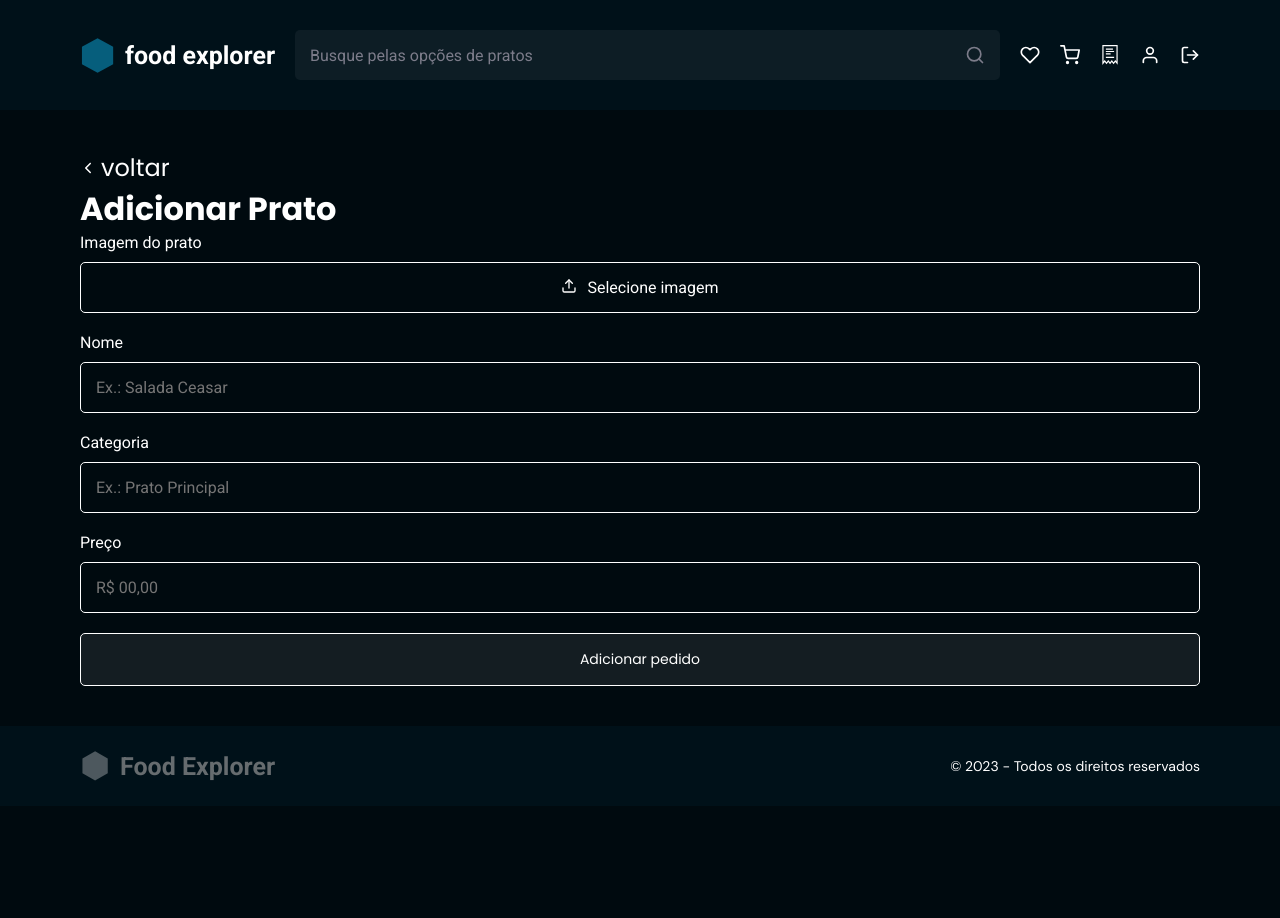
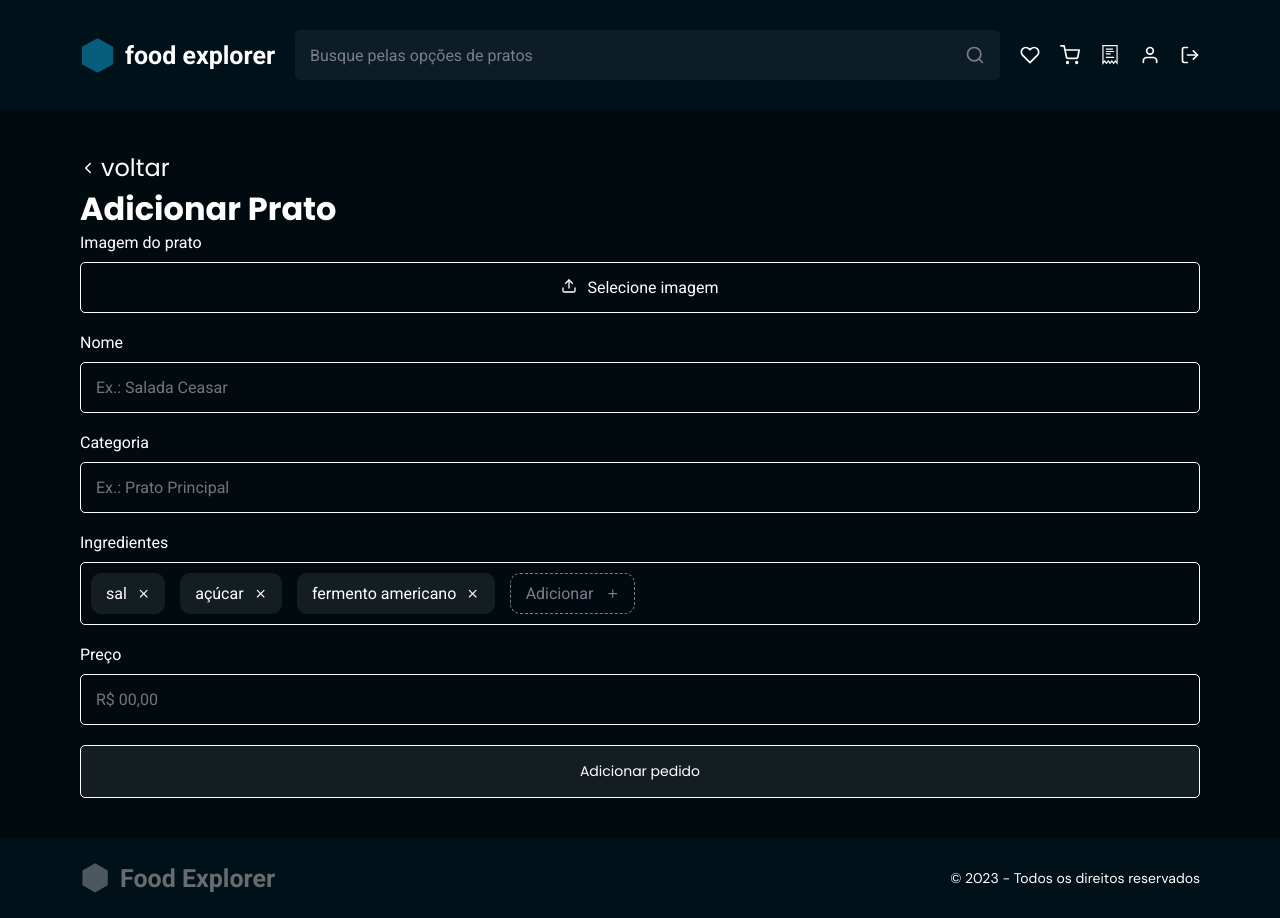
Before and after one commit to MatheusTorresDev97/web-food_exploxer, a React (Vite) app: page / in a window 1280 px wide. Before the commit the page ends 806 px from the top, so only its background shows below. Built offline with nearby package versions, Linux system fonts and the light colour scheme.

Commit message:
feat/ NewIngredient component

```diff
--- a/src/components/Header/styles.js
+++ b/src/components/Header/styles.js
@@ -42,9 +42,7 @@ export const Mobile = styled.div`
     display: flex;
     justify-content: flex-end;
 
-    @media (min-width: 371px) {
-      justify-content: space-between;
-    }
+    justify-content: space-between;
 
     @media (min-width: 780px) {
       display: none;
--- a/src/components/Input/styles.js
+++ b/src/components/Input/styles.js
@@ -5,15 +5,22 @@ export const Container = styled.div`
   margin-bottom: 20px;
   text-align: left;
 
+  p {
+    font-size: clamp(1.4rem, 4vw, 1.6rem);
+  }
+
   > input {
+    margin-top: 10px;
     background-color: transparent;
     color: ${({ theme }) => theme.COLORS.WHITE};
+    outline: none;
+    border: 1px solid ${({ theme }) => theme.COLORS.WHITE};
+    border-radius: 5px;
+    padding: 15px;
     width: 100%;
 
-        margin-top: 10px;
-        padding: 15px;
-        border: 1px solid ${({ theme }) => theme.COLORS.WHITE};
-        border-radius: 5px;
-        outline: none;
+    &::placeholder {
+      font-size: clamp(1.4rem, 4vw, 1.6rem);
     }
-`
+  }
+`;
--- /dev/null
+++ b/src/components/NewIngredient/index.jsx
@@ -0,0 +1,28 @@
+/* eslint-disable react/prop-types */
+import { Container } from "./styles";
+
+import { FiPlus, FiX } from "react-icons/fi";
+
+const NewIngredient = ({ isNew, value }) => {
+  return (
+    <Container isNew={isNew}>
+      {isNew ? (
+        <>
+          <input type="text" placeholder={isNew && "Adicionar"}/>
+          <button type="button">
+            <FiPlus />
+          </button>
+        </>
+      ) : (
+        <>
+          <p>{value}</p>
+          <button type="button">
+            <FiX />
+          </button>
+        </>
+      )}
+    </Container>
+  );
+};
+
+export default NewIngredient;
--- /dev/null
+++ b/src/components/NewIngredient/styles.js
@@ -0,0 +1,36 @@
+import styled from "styled-components";
+
+export const Container = styled.div`
+  display: flex;
+  align-items: center;
+  gap: 10px;
+  border: ${({ theme, isNew }) =>
+    isNew ? `1px dashed ${theme.COLORS.GRAY_900}` : "none"};
+  border-radius: 10px;
+  padding: 10px 15px;
+  background-color: ${({ theme, isNew }) =>
+    isNew ? "transparent" : `${theme.COLORS.BLUE_200}`};
+  p {
+    font-size: clamp(1.4rem, 4vw, 1.6rem);
+    cursor: not-allowed;
+  }
+  button {
+    border: none;
+    background-color: transparent;
+    display: flex;
+    align-items: center;
+    svg {
+      color: ${({ theme, isNew }) =>
+        isNew ? `${theme.COLORS.GRAY_900}` : `${theme.COLORS.WHITE}`};
+    }
+  }
+  input {
+    width: 70px;
+    background-color: transparent;
+    border: none;
+    color: ${({ theme }) => theme.COLORS.WHITE};
+    &::placeholder {
+      color: ${({ theme }) => theme.COLORS.GRAY_900};
+    }
+  }
+`;
--- a/src/pages/New/index.jsx
+++ b/src/pages/New/index.jsx
@@ -1,8 +1,9 @@
-import { Container, Content } from "./styles";
+import { Container, Form, Ingredients } from "./styles";
 import { IoIosArrowBack } from "react-icons/io";
 
 import Header from "../../components/Header";
 import Wrapper from "../../components/Wrapper";
+import NewIngredient from "../../components/NewIngredient";
 import ButtonText from "../../components/ButtonText";
 import InputImage from "../../components/InputImage";
 import Input from "../../components/Input";
@@ -14,15 +15,24 @@ const New = () => {
     <Container>
       <Header />
       <Wrapper>
-        <Content>
+        <Form>
           <ButtonText title="voltar" icon={IoIosArrowBack} />
           <h1>Adicionar Prato</h1>
           <InputImage />
           <Input title="Nome" placeholder="Ex.: Salada Ceasar" />
           <Input title="Categoria" placeholder="Ex.: Prato Principal" />
-          <Input title="Preço" placeholder="R$ 00,00" />
+          <Ingredients>
+            <p>Ingredientes</p>
+            <div className="new-ingredients">
+              <NewIngredient value="sal" />
+              <NewIngredient value="açúcar" />
+              <NewIngredient value="fermento americano" />
+              <NewIngredient isNew />
+            </div>
+          </Ingredients>
+          <Input title="Preço" placeholder="R$ 00,00" type="number" />
           <Button title="Adicionar pedido" isHighlighted={false} />
-        </Content>
+        </Form>
       </Wrapper>
       <Footer />
     </Container>
--- a/src/pages/New/styles.js
+++ b/src/pages/New/styles.js
@@ -10,7 +10,26 @@ export const Container = styled.div`
   }
   `
 
-export const Content = styled.div`
+export const Form = styled.div`
   width: 100%;
   padding: clamp(20px, 6vw, 40px) 0;
 `
+
+export const Ingredients = styled.div`
+  width: 100%;
+  margin-bottom: 20px;
+  > p {
+    margin-bottom: clamp(5px, 2vw, 10px);
+    font-size: clamp(1.4rem, 4vw, 1.6rem);
+  }
+  .new-ingredients {
+    width: 100%;
+    padding: 10px;
+    border: 1px solid ${({ theme }) => theme.COLORS.WHITE};
+    border-radius: 5px;
+    display: flex;
+    /* justify-content: space-evenly; */
+    flex-wrap: wrap;
+    gap: 15px;
+  }
+`;
```
Lines whose indentation alone changed are shown as unchanged.
